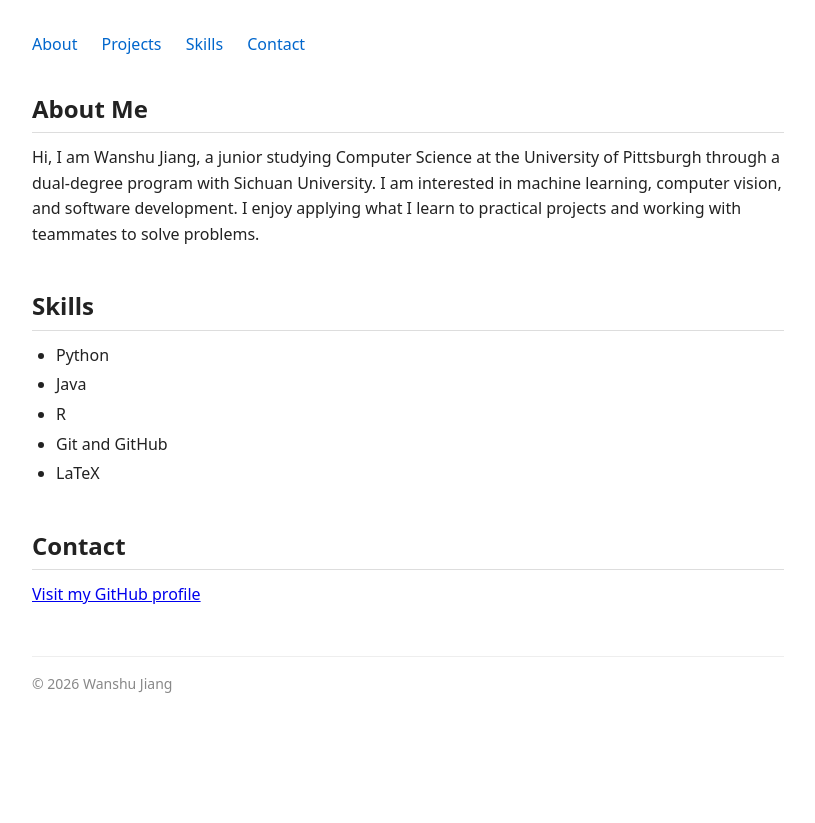
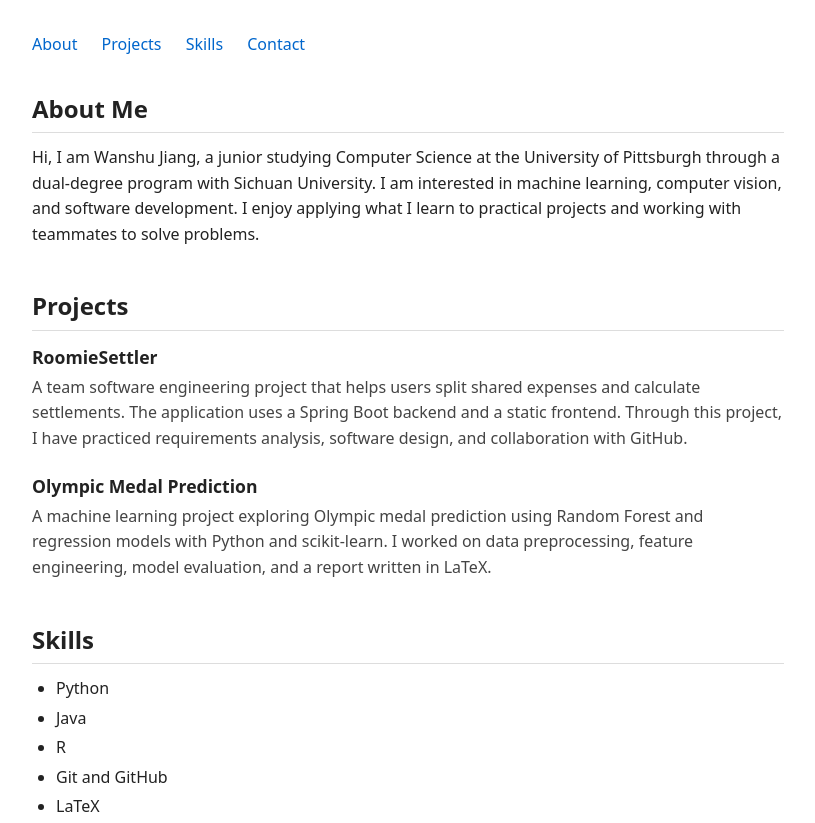
Before and after one commit to JudyJiang068/developer-portfolio, a plain HTML site: page index.html in a window 1280 px wide. Shown: the top 823 px of the page, without its empty margins (232-1047 px from the left). Before the commit the page ends 800 px from the top, so only its background shows below. Drawn offline with Linux system fonts and the light colour scheme.

Commit message:
Restore projects and pass validation

```diff
--- a/index.html
+++ b/index.html
@@ -33,6 +33,31 @@
       </p>
     </section>
 
+    <section id="projects">
+      <h2>Projects</h2>
+
+      <div class="project">
+        <h3>RoomieSettler</h3>
+        <p>
+          A team software engineering project that helps users split
+          shared expenses and calculate settlements. The application
+          uses a Spring Boot backend and a static frontend. Through
+          this project, I have practiced requirements analysis,
+          software design, and collaboration with GitHub.
+        </p>
+      </div>
+
+      <div class="project">
+        <h3>Olympic Medal Prediction</h3>
+        <p>
+          A machine learning project exploring Olympic medal prediction
+          using Random Forest and regression models with Python and
+          scikit-learn. I worked on data preprocessing, feature
+          engineering, model evaluation, and a report written in LaTeX.
+        </p>
+      </div>
+
+    </section>
 
     <section id="skills">
       <h2>Skills</h2>
```
